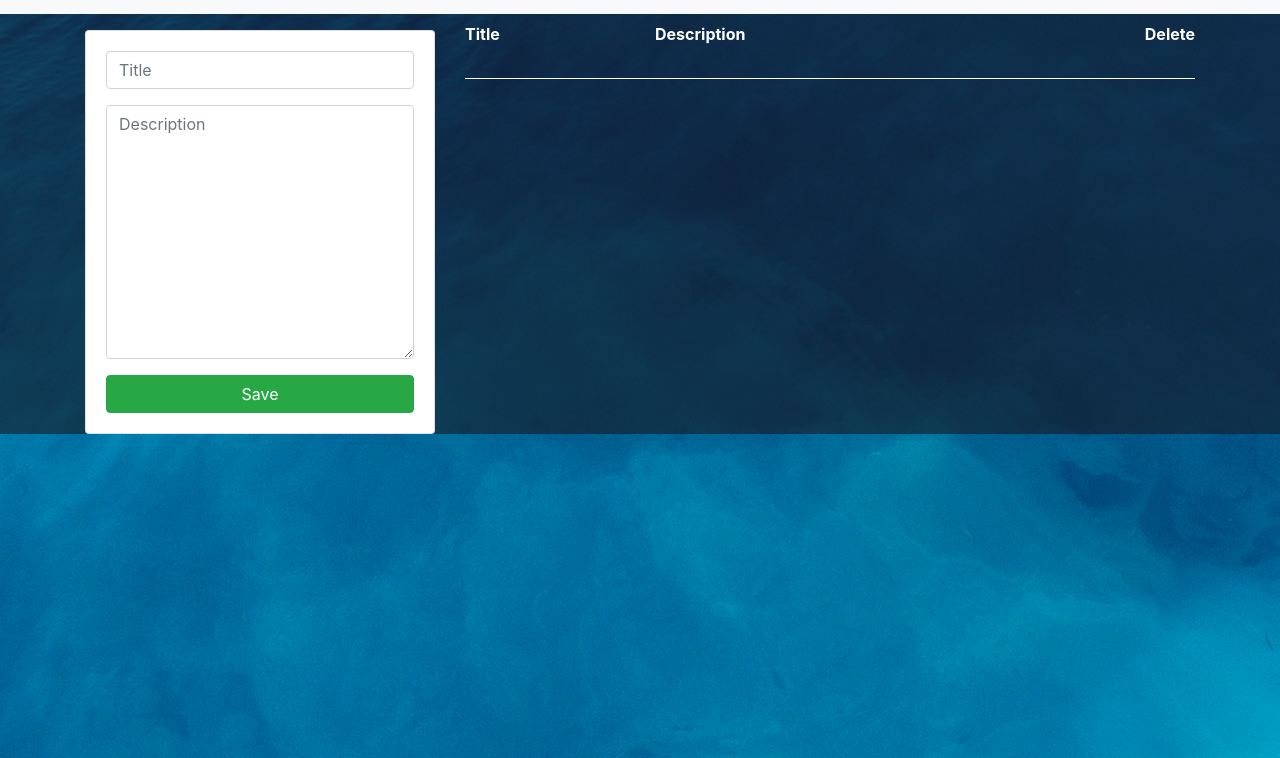
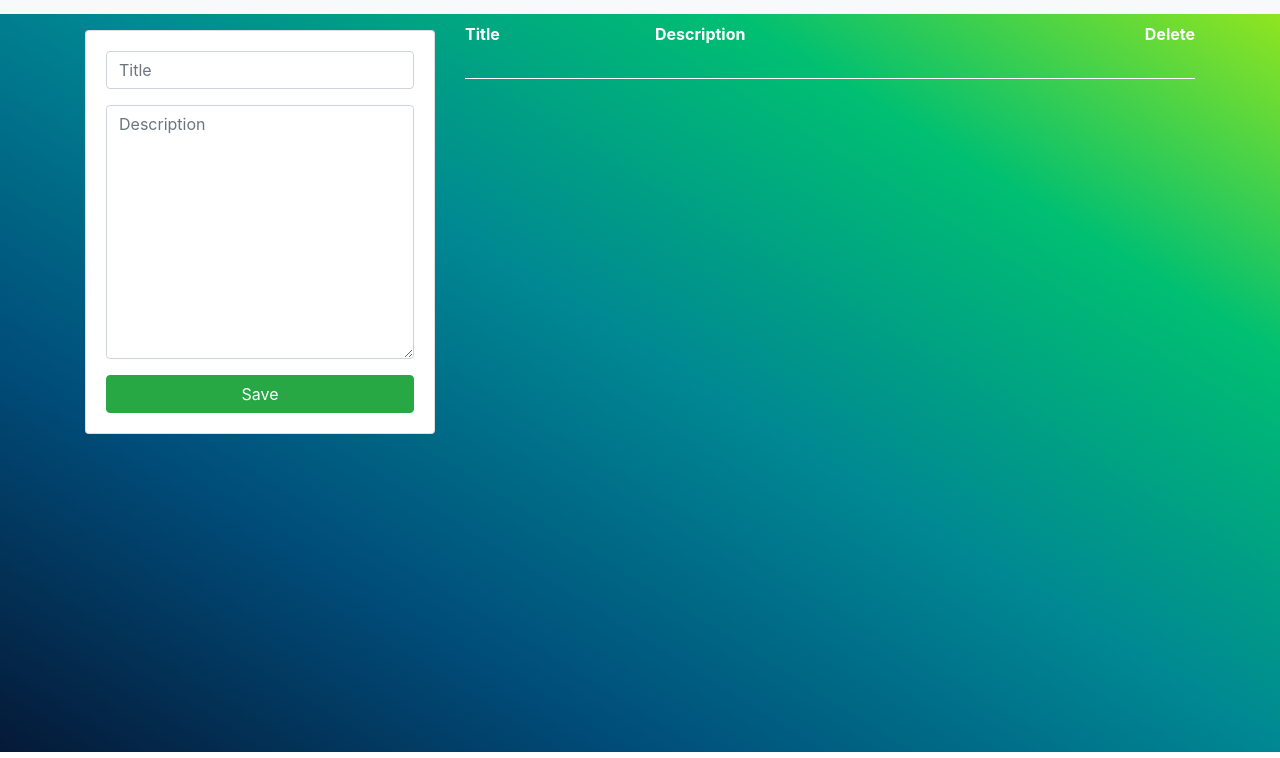
Before and after one commit to abhi9720/TODO-App, a plain HTML site: page index.html in a window 1280 px wide. Shown: the part 42-800 px from the top of the page. Drawn offline with Linux system fonts and the light colour scheme.

Commit message:
add image

```diff
--- a/css/style.css
+++ b/css/style.css
@@ -1,10 +1,15 @@
 body {
   background-image: linear-gradient(
-      rgba(23, 24, 34, 0.6),
-      rgba(23, 24, 34, 0.6)
-    ),
-    url("../images/water-blue.jpg");
+    to right top,
+    #051937,
+    #004d7a,
+    #008793,
+    #00bf72,
+    #a8eb12
+  );
   background-repeat: no-repeat;
+  width: 100%;
+  height: 93.3vh;
 }
 
 .title-head {
@@ -51,8 +56,3 @@ hr {
   padding: 1px;
   transform: scale(1.4);
 }
-
-#tasks {
-  text-align: justify;
-  padding: 4px;
-}
--- a/index.html
+++ b/index.html
@@ -81,7 +81,7 @@
           </div>
           <hr />
 
-          <div id="tasks" class="overflow-auto"></div>
+          <div id="tasks"></div>
         </div>
       </div>
     </div>
```
Also changed, not shown: 1 other file.
